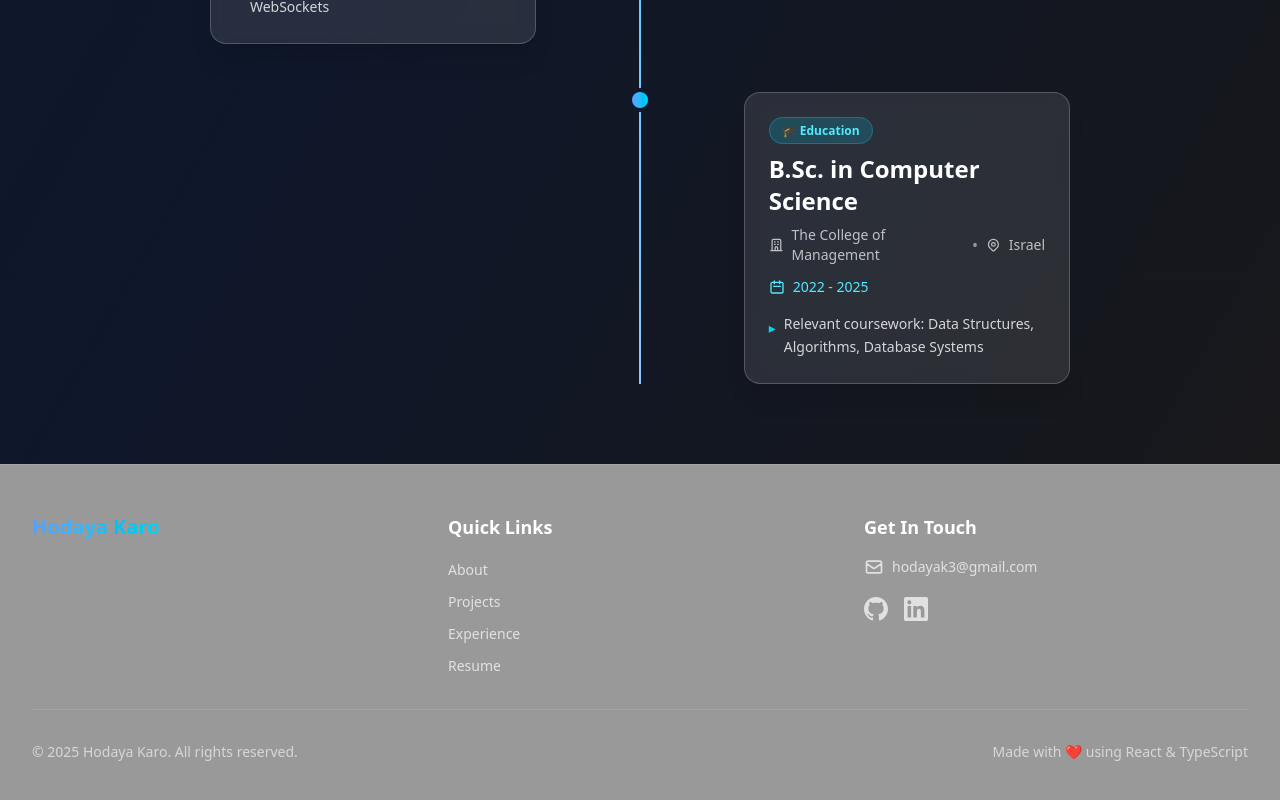
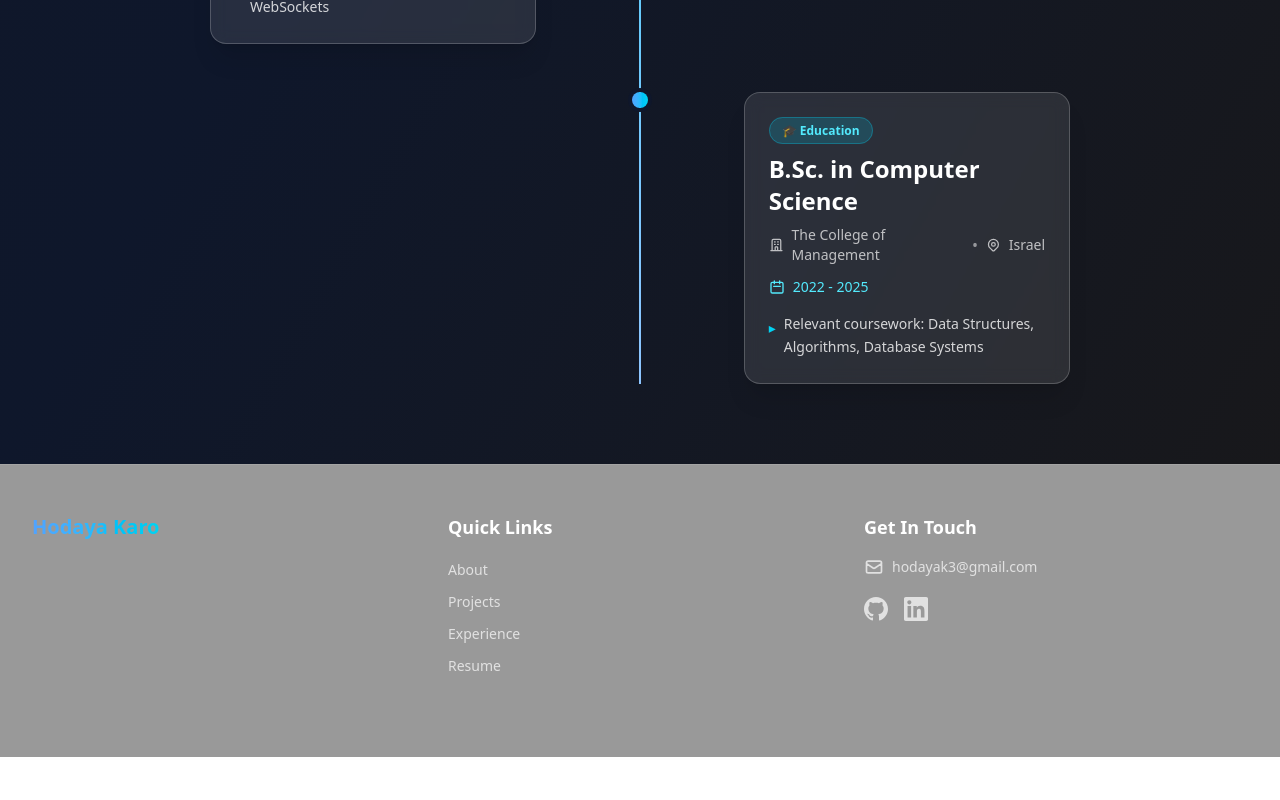
Before and after one commit to hodayakaro123/hodaya-portfolio, a React (Vite) app: page / in a window 1280 px wide. Shown: the part 5823-6623 px from the top of the page. After the commit the page ends 6580 px from the top, so only its background shows below. Built offline with nearby package versions, Linux system fonts and the light colour scheme.

Commit message:
Remove unused currentYear variable and related footer content

```diff
--- a/src/components/Footer.tsx
+++ b/src/components/Footer.tsx
@@ -1,8 +1,6 @@
 import React from "react";
 
 const Footer: React.FC = () => {
-  const currentYear = new Date().getFullYear();
-
   return (
     <footer className="bg-black/40 backdrop-blur-sm border-t border-white/10 py-12">
       <div className="max-w-7xl mx-auto px-4 sm:px-6 lg:px-8">
@@ -137,15 +135,6 @@ const Footer: React.FC = () => {
             </div>
           </div>
         </div>
-
-        <div className="border-t border-white/10 pt-8 flex flex-col md:flex-row justify-between items-center">
-          <p className="text-white/60 text-sm mb-4 md:mb-0">
-            © {currentYear} Hodaya Karo. All rights reserved.
-          </p>
-          <p className="text-white/60 text-sm">
-            Made with <span className="text-blue-400">❤️</span> using React & TypeScript
-          </p>
-        </div>
       </div>
     </footer>
   );
```
